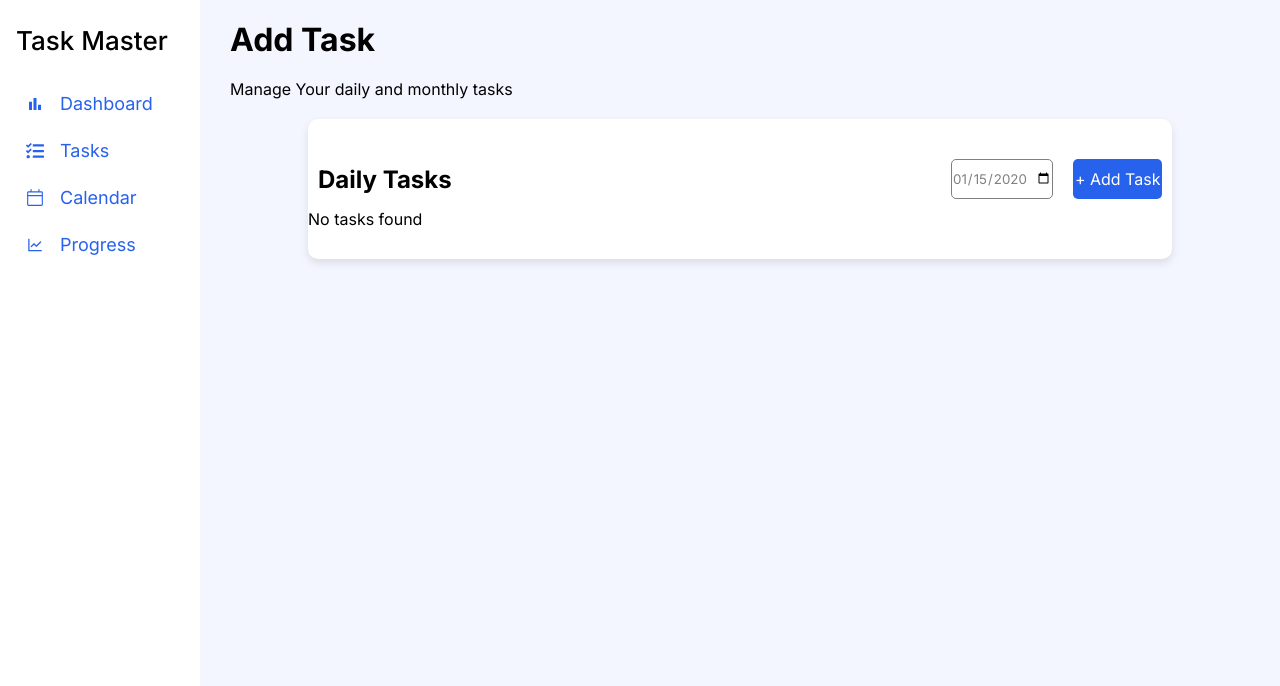
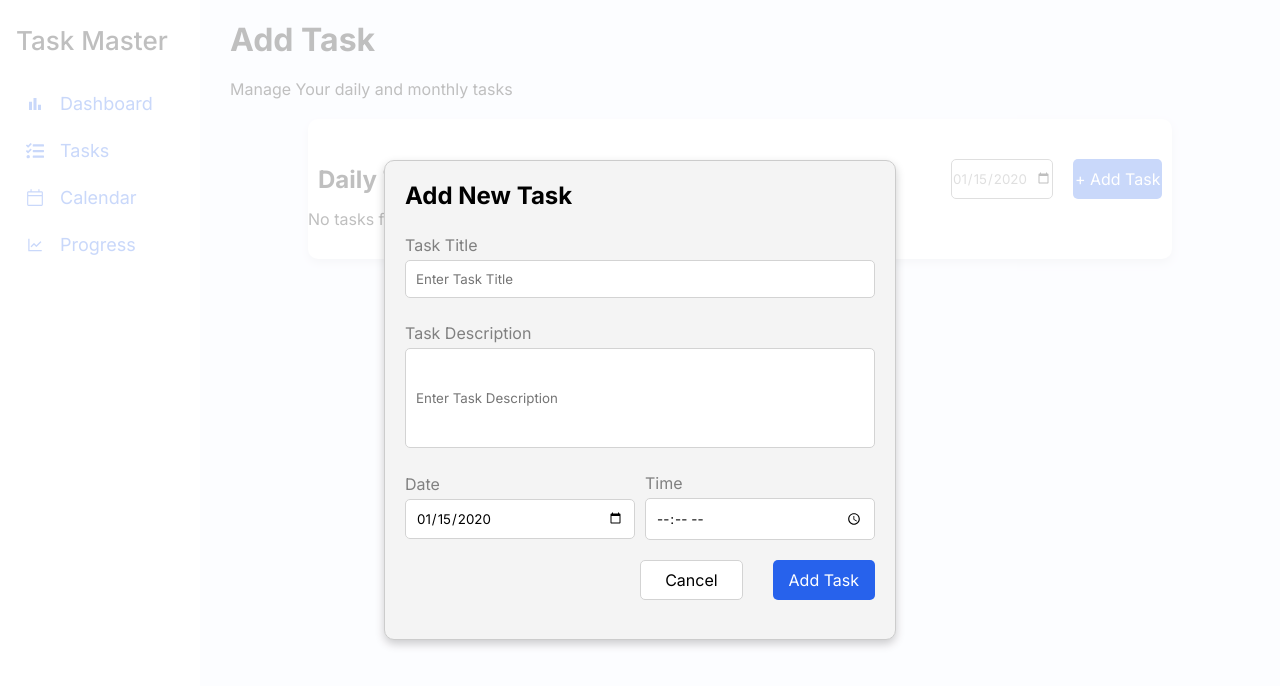
Before and after one commit to Chaos3108/TaskMaster, a React (Create React App) app: page /tasks in a window 1280 px wide. Both pictures are taken after typing "2020-01-15" into the empty fields and a click on the button "+ Add Task". Shown: the top 686 px of the page. Built offline with nearby package versions, Linux system fonts and the light colour scheme; no server answers.

Commit message:
Added Feature of Adding Tasks

```diff
--- a/package.json
+++ b/package.json
@@ -12,6 +12,7 @@
     "react": "^19.1.0",
     "react-dom": "^19.1.0",
     "react-icons": "^5.5.0",
+    "react-modal": "^3.16.3",
     "react-router-dom": "^7.4.1",
     "react-scripts": "5.0.1",
     "web-vitals": "^2.1.4"
--- a/src/pages/AddTask/AddTask.css
+++ b/src/pages/AddTask/AddTask.css
@@ -94,3 +94,57 @@
   box-shadow: 0px 4px 8px rgba(0, 0, 0, 0.1);
   border-radius: 10px;
 }
+.add-task-modal {
+  display: flex;
+  flex-direction: column;
+  height: 100%;
+  width: 100%;
+}
+
+.modal-subheading {
+  color: gray;
+  height: 30px;
+  display: flex;
+  align-items: center;
+  margin-top: 20px;
+}
+.input-container {
+  width: 100%;
+  padding: 10px;
+  border: 1px solid lightgray;
+  border-radius: 5px;
+}
+.input-description-container {
+  width: 100%;
+  padding: 10px;
+  border: 1px solid lightgray;
+  border-radius: 5px;
+  height: 100px;
+  display: flex;
+  align-items: flex-start;
+}
+.date-time-container {
+  display: flex;
+  flex-direction: row;
+  gap: 10px;
+  align-items: center;
+}
+.button-container {
+  display: flex;
+  justify-content: flex-end;
+  margin-top: 20px;
+  width: 100%;
+  gap: 30px;
+}
+.cancel-button {
+  background: white;
+  width: 8vw;
+  height: 5vh;
+  border: none;
+  color: black;
+  font-size: 16px;
+  border-radius: 5px;
+  border: 1px solid lightgray;
+  cursor: pointer;
+  font-weight: 400;
+}
--- a/src/pages/AddTask/AddTask.js
+++ b/src/pages/AddTask/AddTask.js
@@ -3,10 +3,31 @@ import "./AddTask.css";
 import { MdOutlineEdit } from "react-icons/md";
 import { FaTrash } from "react-icons/fa6";
 import { apiNetwork } from "../../network";
+import Modal from "react-modal";
+import axios from "axios";
 const AddTask = () => {
   // const taskData = ["Morning Stand up", "go to gym", "Do 100 push ups"];
   const [taskData, setTaskData] = useState([]);
   const [date, setDate] = useState("");
+  const [isOpen, setIsOpen] = useState(false);
+  const [title, setTitle] = useState("");
+  const [description, setDescription] = useState("");
+  const [newTaskDate, setNewTaskDate] = useState("");
+  const [time, setTime] = useState("");
+
+  const customStyles = {
+    content: {
+      width: "40vw",
+      height: "60vh",
+      margin: "auto",
+      background: "#f4f4f4", // Light gray background
+      boxShadow: "0px 4px 10px rgba(0, 0, 0, 0.2)",
+      borderRadius: "10px",
+      display: "flex",
+      flexDirection: "column",
+      justifyContent: "center",
+    },
+  };
 
   const getTaskByDate = async (e) => {
     setDate(e.target.value);
@@ -19,6 +40,30 @@ const AddTask = () => {
       console.log(error);
     }
   };
+  const closeModal = () => {
+    setIsOpen(!isOpen);
+  };
+  const openModal = () => {
+    setIsOpen(true);
+  };
+
+  const handleFormSubmit = async (e) => {
+    e.preventDefault();
+    console.log(time);
+    const data = {
+      task_title: title,
+      task_description: description,
+      task_day: date,
+      task_time: "14:00",
+    };
+    try {
+      const response = await apiNetwork.post('/tasks', data);
+      setIsOpen(!isOpen);
+    } catch (error) {
+      console.log(error);
+    }
+  };
+
   return (
     <div className="addTask-container">
       <h1 className="task-titletext">Add Task</h1>
@@ -36,7 +81,9 @@ const AddTask = () => {
                 className="date-input"
                 type="date"
               />
-              <button className="add-task-button">+ Add Task</button>
+              <button onClick={openModal} className="add-task-button">
+                + Add Task
+              </button>
             </div>
           </div>
           <div className="tasks-list-container">
@@ -66,6 +113,69 @@ const AddTask = () => {
           </div>
         </div>
       </section>
+
+      <Modal
+        isOpen={isOpen}
+        onRequestClose={closeModal}
+        style={customStyles}
+        contentLabel="Example Modal"
+      >
+        <div className="add-task-modal">
+          <h2>Add New Task</h2>
+          <form
+            onSubmit={(e) => {
+              handleFormSubmit(e);
+            }}
+          >
+            <p className="modal-subheading">Task Title</p>
+            <input
+              value={title}
+              onChange={(e) => setTitle(e.target.value)}
+              placeholder="Enter Task Title"
+              className="input-container"
+            />
+            <p className="modal-subheading">Task Description</p>
+            <input
+              value={description}
+              onChange={(e) => setDescription(e.target.value)}
+              placeholder="Enter Task Description"
+              className="input-description-container"
+            />
+            <div className="date-time-container">
+              <div style={{ width: "100%" }}>
+                <p className="modal-subheading">Date</p>
+                <input
+                  value={date}
+                  onChange={(e) => setDate(e.target.value)}
+                  className="input-container"
+                  type="date"
+                />
+              </div>
+              <div style={{ width: "100%" }}>
+                <p className="modal-subheading">Time</p>
+                <input
+                  value={time}
+                  onChange={(e) => setTime(e.target.value)}
+                  className="input-container"
+                  type="time"
+                />
+              </div>
+            </div>
+            <div className="button-container">
+              <button className="cancel-button" onClick={closeModal}>
+                Cancel
+              </button>
+              <button
+                className="add-task-button"
+                type="submit"
+                // onClick={}
+              >
+                Add Task
+              </button>
+            </div>
+          </form>
+        </div>
+      </Modal>
     </div>
   );
 };
```
Also changed, not shown: src/components/modals/AddTaskModal/AddTaskModal.js (+13 -0 lines), 1 other file (tests, documents, lock files or other folders).
